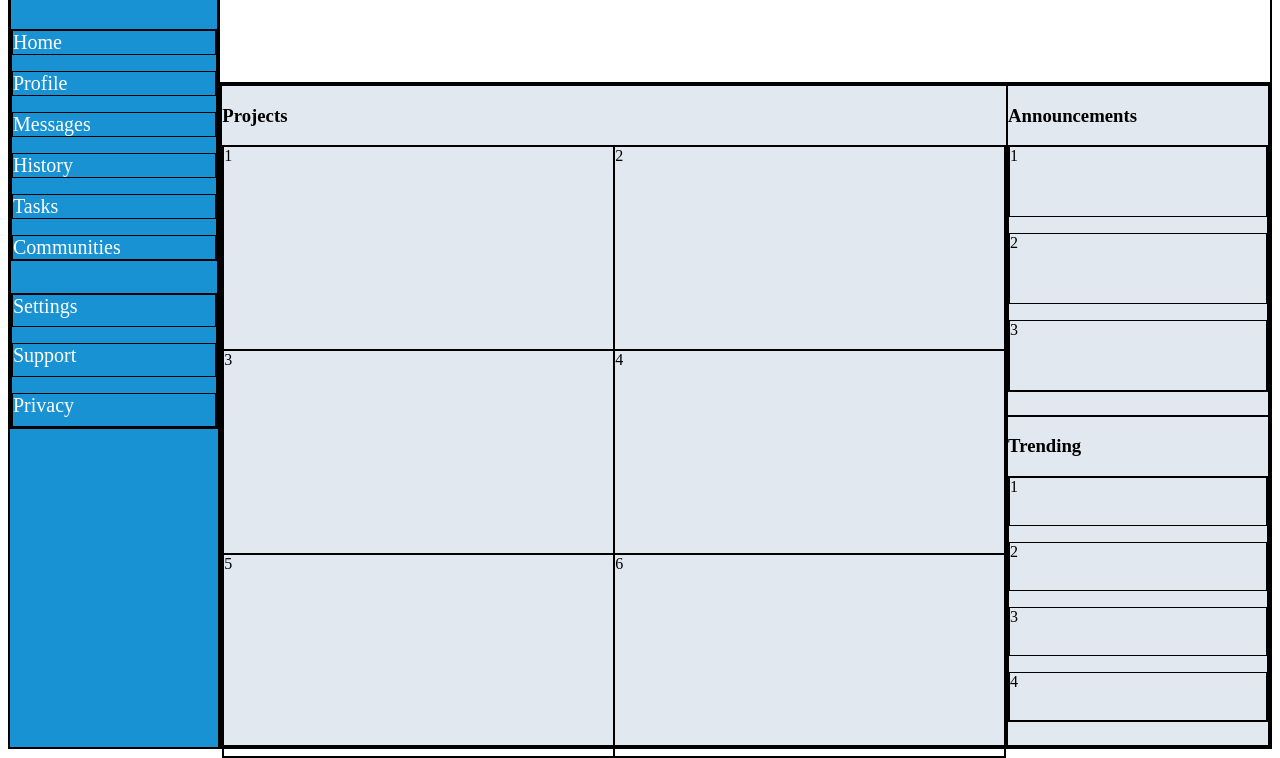
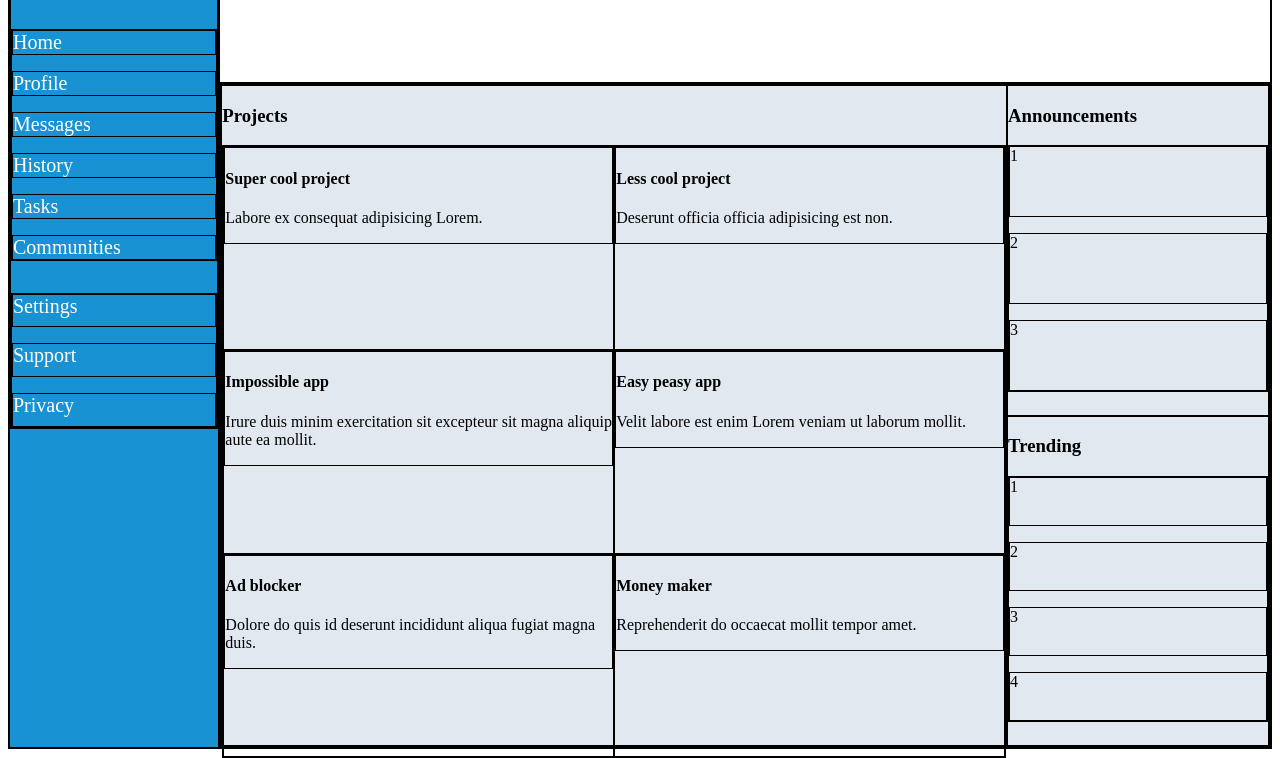
Before and after one commit to WillBest06/admin-dashboard, a plain HTML site: page code/index.html in a window 1280 px wide. Shown: the part 59-817 px from the top of the page. Drawn offline with Linux system fonts and the light colour scheme.

Commit message:
add dummy text and font links

```diff
--- a/code/index.html
+++ b/code/index.html
@@ -5,11 +5,17 @@
     <meta name="viewport" content="width=device-width, initial-scale=1.0">
     <title>Admin dashboard</title>
     <link rel="stylesheet" href="styles.css">
+    <link rel="preconnect" href="https://fonts.googleapis.com">
+    <link rel="preconnect" href="https://fonts.gstatic.com" crossorigin>
+    <link href="https://fonts.googleapis.com/css2?family=Roboto:ital,wght@0,100..900;1,100..900&display=swap"
+        rel="stylesheet">
 </head>
 
 <body>
     <div class="container">
-        <div class="header"></div>
+        <div class="header">
+            hello world
+        </div>
         <div class="sidebar">
             <div class="sidebar-content">
                 <div class="nav logo">Dashboard</div>
@@ -34,12 +40,42 @@
                 <div class="projects">
                     <h3>Projects</h3>
                     <div class="proj-grid">
-                        <div class="project">1</div>
-                        <div class="project">2</div>
-                        <div class="project">3</div>
-                        <div class="project">4</div>
-                        <div class="project">5</div>
-                        <div class="project">6</div>
+                            <div class="project">
+                                <div class="proj-description">
+                                    <h4>Super cool project</h4>
+                                    <p>Labore ex consequat adipisicing Lorem.</p>
+                                </div>
+                            </div>
+                            <div class="project">
+                                <div class="proj-description">
+                                    <h4>Less cool project</h4>
+                                    <p>Deserunt officia officia adipisicing est non.</p>
+                                </div>
+                            </div>
+                            <div class="project">
+                                <div class="proj-description">
+                                    <h4>Impossible app</h4>
+                                    <p>Irure duis minim exercitation sit excepteur sit magna aliquip aute ea mollit.</p>
+                                </div>
+                            </div>
+                            <div class="project">
+                                <div class="proj-description">
+                                    <h4>Easy peasy app</h4>
+                                    <p>Velit labore est enim Lorem veniam ut laborum mollit.</p>
+                                </div>
+                            </div>
+                            <div class="project">
+                                <div class="proj-description">
+                                    <h4>Ad blocker</h4>
+                                    <p>Dolore do quis id deserunt incididunt aliqua fugiat magna duis.</p>
+                                </div>
+                            </div>
+                            <div class="project">
+                                <div class="proj-description">
+                                    <h4>Money maker</h4>
+                                    <p>Reprehenderit do occaecat mollit tempor amet.</p>
+                                </div>
+                            </div>
                     </div>
                 </div>
                 <div class="announcements">
```
